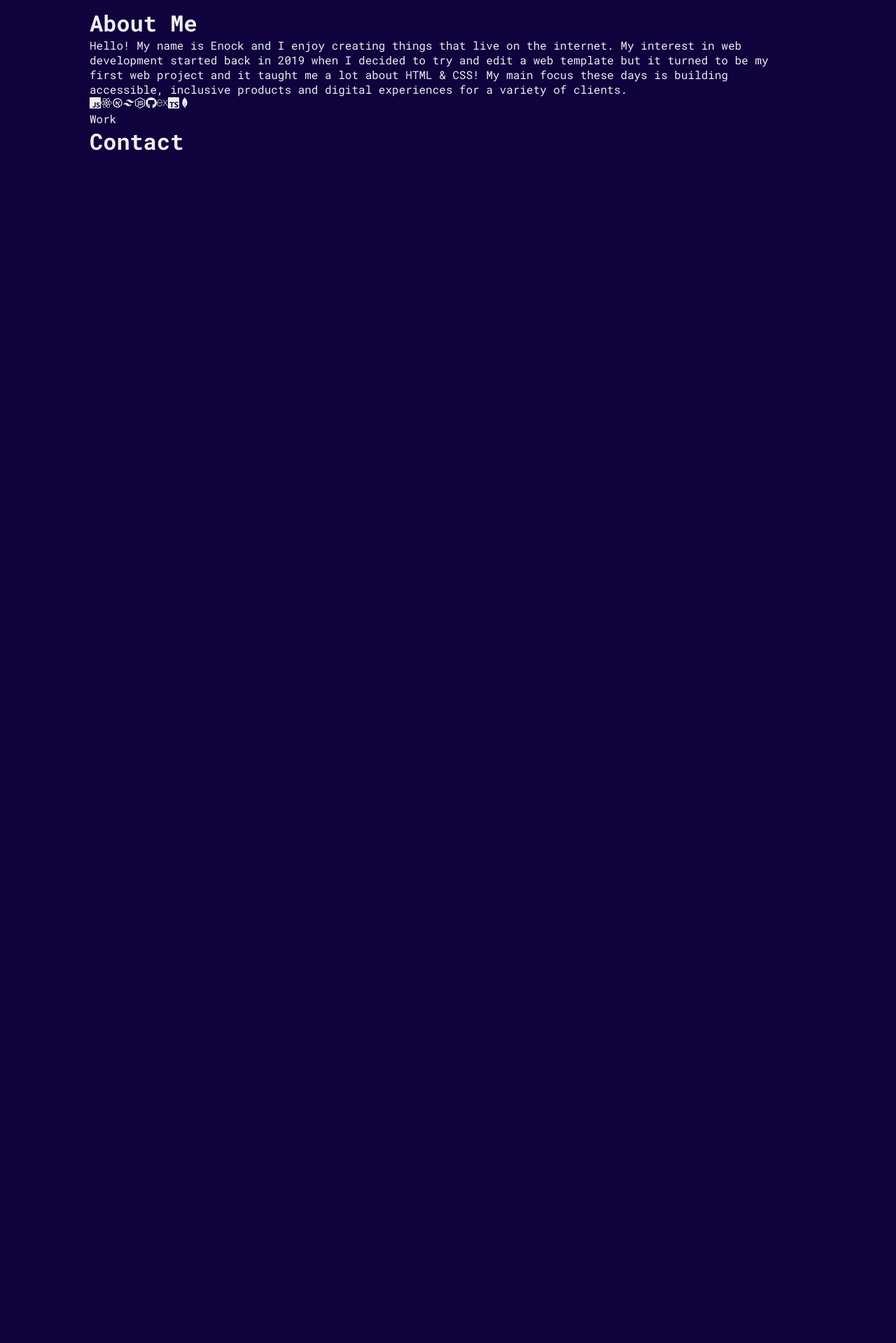
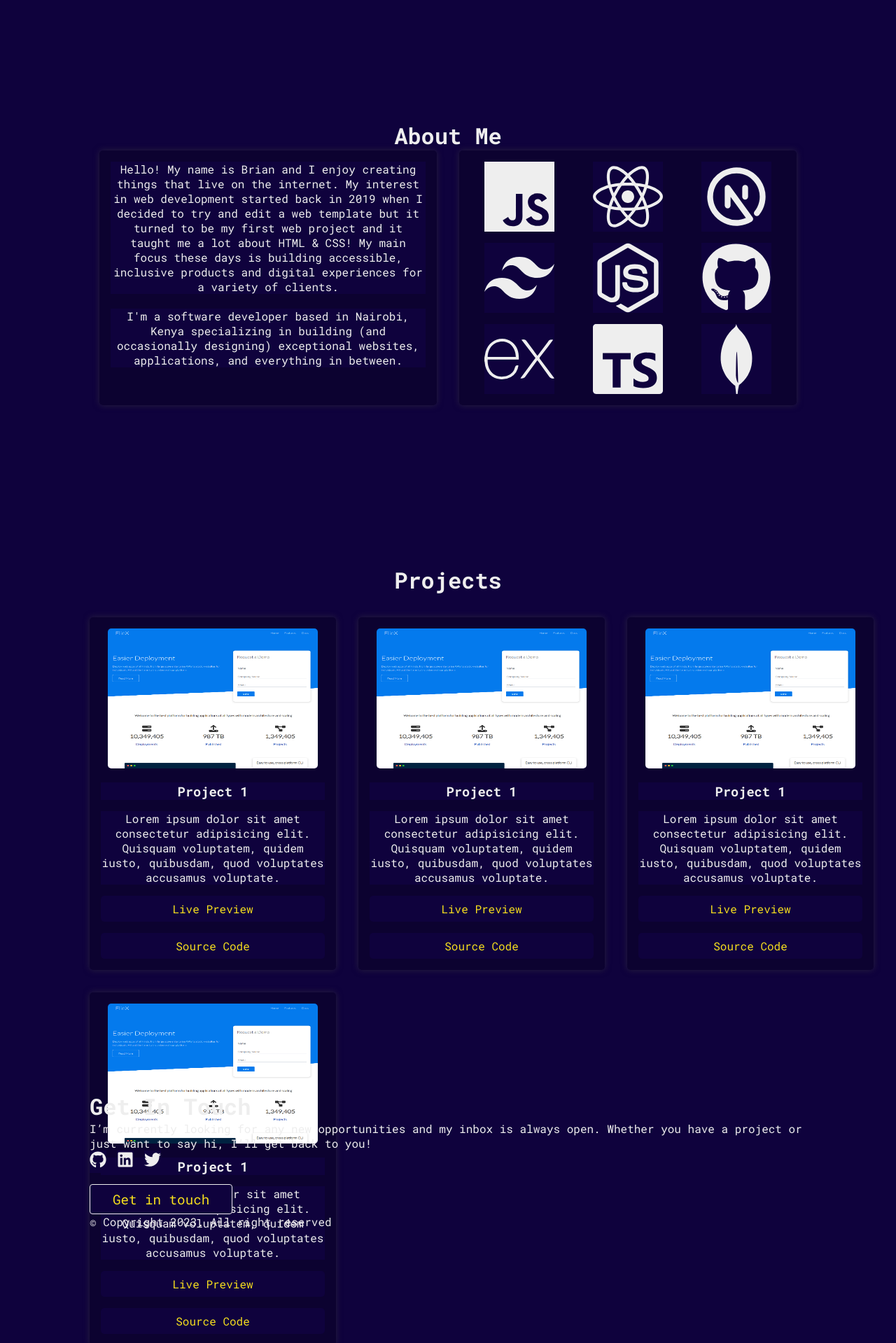
Before and after one commit to brain-ambani/brian-codes, a React (Create React App) app: page / in a window 1280 px wide. Shown: the part 860-2779 px from the top of the page at 70% size. Before the commit the page ends 1083 px from the top, so only its background shows below. Built offline with nearby package versions, Linux system fonts and the light colour scheme.

Commit message:
updated the portfolio

```diff
--- a/src/App.css
+++ b/src/App.css
@@ -1,10 +1,14 @@
 * {
   padding: 0;
   margin: 0;
-  box-sizing: border-box;
   font-family: "Roboto Mono", monospace;
+  color: #eee;
   background: #0f023d;
-  color: #eee;
+}
+
+.App {
+  width: 80%;
+  margin: 0 auto;
 }
 
 a {
@@ -15,11 +19,6 @@ ul {
   list-style-type: none;
 }
 
-.container {
-  width: 80%;
-  margin: 0 auto;
-}
-
 .btn {
   padding: 8px 2rem;
   font-size: 1.2rem;
@@ -28,3 +27,31 @@ ul {
   outline: none;
   border: none;
 }
+
+.socials {
+  display: flex;
+  justify-content: space-between;
+  width: 10%;
+  margin-bottom: 1rem;
+}
+
+.socials a {
+  color: #eee;
+  font-size: 1.5rem;
+}
+
+.socials a:hover {
+  color: #0f023d;
+}
+
+.btn {
+  background: #0f023d;
+  color: #f7df1e;
+  border: 1px solid #eee;
+  transition: all 0.3s ease-in-out;
+}
+
+.btn:hover {
+  background: #f7df1e;
+  color: #0f023d;
+}
--- /dev/null
+++ b/src/components/about/About.css
@@ -0,0 +1,38 @@
+.about {
+  height: 100vh;
+  display: flex;
+  flex-direction: column;
+  justify-content: center;
+  align-items: center;
+  text-align: center;
+}
+
+.about-wrapper {
+  display: flex;
+}
+
+.about-wrapper .card {
+  margin: 0 1rem;
+  padding: 1rem;
+  background-color: #0c0230;
+  border-radius: 5px;
+  box-shadow: 0 0 10px rgba(66, 65, 65, 0.5);
+  width: 450px;
+}
+
+.card-skill {
+  display: grid;
+  grid-template-columns: repeat(3, 1fr);
+  grid-gap: 1rem;
+}
+
+.skill {
+  width: 100px;
+  height: 100px;
+  margin: 0 auto;
+}
+
+.skill {
+  color: #f7df1e;
+  size: 100px;
+}
--- a/src/components/about/About.jsx
+++ b/src/components/about/About.jsx
@@ -1,4 +1,5 @@
 import React from "react";
+import "./About.css";
 import {
   SiJavascript,
   SiTailwindcss,
@@ -11,26 +12,39 @@ import { TbBrandNextjs } from "react-icons/tb";
 
 export default function About() {
   return (
-    <div>
+    <div className="about" id="about">
       <h1>About Me</h1>
-      <p>
-        Hello! My name is Enock and I enjoy creating things that live on the
-        internet. My interest in web development started back in 2019 when I
-        decided to try and edit a web template but it turned to be my first web
-        project and it taught me a lot about HTML & CSS! My main focus these
-        days is building accessible, inclusive products and digital experiences
-        for a variety of clients.
-      </p>
-      <div>
-        <SiJavascript />
-        <FaReact />
-        <TbBrandNextjs />
-        <SiTailwindcss />
-        <FaNodeJs />
-        <FaGithub />
-        <SiExpress />
-        <SiTypescript />
-        <SiMongodb />
+      <div className="about-wrapper">
+        <div className="card">
+          <p>
+            Hello! My name is Brian and I enjoy creating things that live on the
+            internet. My interest in web development started back in 2019 when I
+            decided to try and edit a web template but it turned to be my first
+            web project and it taught me a lot about HTML & CSS! My main focus
+            these days is building accessible, inclusive products and digital
+            experiences for a variety of clients.
+          </p>
+          <br></br>
+          <p>
+            I'm a software developer based in Nairobi, Kenya specializing in
+            building (and occasionally designing) exceptional websites,
+            applications, and everything in between.
+          </p>
+        </div>
+        <div className="card card-skill">
+          <SiJavascript
+            className="skill skill-js"
+            style={{ color: "yellow", size: "100px" }}
+          />
+          <FaReact className="skill" />
+          <TbBrandNextjs className="skill" />
+          <SiTailwindcss className="skill" />
+          <FaNodeJs className="skill" />
+          <FaGithub className="skill" />
+          <SiExpress className="skill" />
+          <SiTypescript className="skill" />
+          <SiMongodb className="skill" />
+        </div>
       </div>
     </div>
   );
--- a/src/components/contact/Contact.jsx
+++ b/src/components/contact/Contact.jsx
@@ -1,9 +1,42 @@
 import React from "react";
+import "./contact.css";
+import { FaGithub, FaLinkedin, FaTwitter } from "react-icons/fa";
 
 export default function Contact() {
   return (
-    <div>
-      <h1>Contact</h1>
+    <div className="contact" id="contact">
+      <h1>Get In Touch</h1>
+      <p>
+        I’m currently looking for any new opportunities and my inbox is always
+        open. Whether you have a project or just want to say hi, I’ll get back
+        to you!
+      </p>
+      <div className="socials">
+        <a
+          href="https://github.com/brian-ambani"
+          target="_blank"
+          rel="noreferrer"
+        >
+          <FaGithub />
+        </a>
+        <a
+          href="linkedin.com/in/brain-ambani-91522b172/"
+          target="_blank"
+          rel="noreferrer"
+        >
+          <FaLinkedin />
+        </a>
+        <a
+          href="https://twitter.com/brain_ambani"
+          target="_blank"
+          rel="noreferrer"
+        >
+          <FaTwitter />
+        </a>
+      </div>
+      <button className="btn">Get in touch</button>
+
+      <p>&copy; Copyright 2023. All right reserved</p>
     </div>
   );
 }
--- /dev/null
+++ b/src/components/contact/contact.css
@@ -0,0 +1,3 @@
+.contact{
+    margin-bottom:2.2rem;
+}
--- a/src/components/hero/Hero.jsx
+++ b/src/components/hero/Hero.jsx
@@ -4,8 +4,12 @@ import { FaGithub, FaLinkedin, FaTwitter } from "react-icons/fa";
 
 export default function Hero() {
   return (
-    <div className="hero">
-      <img className="profile" src="https://github/avatar.png" alt="profile" />
+    <div className="hero" id="home">
+      <img
+        className="profile"
+        src="https://images.pexels.com/photos/7485787/pexels-photo-7485787.jpeg"
+        alt="profile"
+      />
       <h2>Brian Ambani</h2>
       <h1>I build interactive web stuff.</h1>
       <p>
--- a/src/components/hero/hero.css
+++ b/src/components/hero/hero.css
@@ -12,6 +12,7 @@
   height: 200px;
   border-radius: 50%;
   margin-bottom: 1rem;
+  background-color: black;
 }
 
 .hero h2 {
@@ -29,30 +30,3 @@
   margin-bottom: 1rem;
   width: 60%;
 }
-.hero .socials {
-  display: flex;
-  justify-content: space-between;
-  width: 10%;
-  margin-bottom: 1rem;
-}
-
-.hero .socials a {
-  color: #eee;
-  font-size: 1.5rem;
-}
-
-.hero .socials a:hover {
-  color: #0f023d;
-}
-
-.hero .btn {
-  background: #0f023d;
-  color: #eee;
-  border: 1px solid #eee;
-  transition: all 0.3s ease-in-out;
-}
-
-.hero .btn:hover {
-  background: #eee;
-  color: #0f023d;
-}
--- a/src/components/nav/Nav.css
+++ b/src/components/nav/Nav.css
@@ -2,9 +2,21 @@
   display: flex;
   justify-content: space-between;
   align-items: center;
-  margin-top: 2.2rem;
-  width: 100%;
-  height: 80px;
+  padding: 1.2rem 2rem;
+  background: #0c0230;
+  color: var(--color-text);
+  box-shadow: 0 0 10px #0000001a;
+  position: sticky;
+  top: 0;
+  z-index: 999;
+}
+
+.nav-logo {
+  font-size: 1.5rem;
+  font-weight: 700;
+  text-decoration: none;
+  color: #f7df1e;
+  cursor: pointer;
 }
 
 .nav-items ul {
@@ -17,6 +29,25 @@
   font-size: 1.2rem;
 }
 
+.nav-items ul li a {
+  color: #eee;
+  text-decoration: none;
+  transition: all 0.3s ease-in-out;
+}
+
+.nav-items ul li a:hover {
+  color: #f7df1e;
+}
+
+.nav-items ul li .btn {
+  color: #f7df1e;
+}
+
+.nav-items ul li .btn:hover {
+  background: #f7df1e;
+  color: #0c0230;
+}
+
 .btn-switchmode {
   margin-right: 1.2rem;
   outline: none;
--- a/src/components/nav/Nav.jsx
+++ b/src/components/nav/Nav.jsx
@@ -5,7 +5,10 @@ import { MdOutlineLightMode } from "react-icons/md";
 export default function Nav() {
   return (
     <div className="nav">
-      <h1>Brian</h1>
+      <a href="#home" className="nav-logo">
+        Brian
+      </a>
+
       <div className="nav-items">
         <ul>
           <li>
@@ -21,7 +24,9 @@ export default function Nav() {
             <a href="#contact">Contact</a>
           </li>
           <li>
-            <a href="#contact">Resume</a>
+            <a href="#contact" className="btn">
+              Resume
+            </a>
           </li>
         </ul>
       </div>
--- /dev/null
+++ b/src/components/work/Work.css
@@ -0,0 +1,62 @@
+.work {
+  padding: 2rem 0;
+  height: calc(100vh - 80px);
+}
+.project-cards {
+  display: grid;
+  grid-template-columns: repeat(3, 1fr);
+  grid-gap: 2rem;
+  justify-items: center;
+  align-items: center;
+  margin-top: 2rem;
+}
+
+.work h1 {
+  text-align: center;
+  margin-bottom: 2rem;
+}
+
+.project-card {
+  background-color: #0c0230;
+  border-radius: 5px;
+  width: 320px;
+  box-shadow: 0 0 10px rgba(66, 65, 65, 0.5);
+  padding: 1rem;
+  text-align: center;
+}
+
+.project-card img {
+  height: 200px;
+  border-radius: 5px;
+  margin-bottom: 1rem;
+}
+
+.project-card img:hover {
+  transform: scale(1.05);
+  transition: all 0.3s ease-in-out;
+}
+
+.project-card h3 {
+  margin-bottom: 1rem;
+}
+
+.project-card p {
+  margin-bottom: 1rem;
+}
+
+.btn-work {
+  margin-top: 1rem;
+  display: block;
+  padding: 0.5rem 1rem;
+  border: none;
+  border-radius: 5px;
+  color: #f7df1e;
+  font-size: 1rem;
+  cursor: pointer;
+  transition: all 0.3s ease-in-out;
+}
+
+.btn-work:hover {
+  background-color: #f7df1e;
+  color: #0c0230;
+}
--- a/src/components/work/Work.jsx
+++ b/src/components/work/Work.jsx
@@ -1,5 +1,113 @@
 import React from "react";
+import "./Work.css";
+import hosting from "../../assets/hosting.png";
 
 export default function Work() {
-  return <div>Work</div>;
+  return (
+    <div className="work" id="work">
+      <h1>Projects</h1>
+      <div className="project-cards">
+        <div class="project-card">
+          <img src={hosting} width={300} height={200} alt="project 1" />
+          <h3>Project 1</h3>
+          <p>
+            Lorem ipsum dolor sit amet consectetur adipisicing elit. Quisquam
+            voluptatem, quidem iusto, quibusdam, quod voluptates accusamus
+            voluptate.
+          </p>
+          <a
+            href="https://brian-ambani.github.io/modern-landing-page/"
+            target="_blank"
+            rel="noreferrer"
+            className=" btn-work"
+          >
+            Live Preview
+          </a>
+          <a
+            href="https://github.com/brian-ambani/modern-landing-page/"
+            target="_blank"
+            rel="noreferrer"
+            className=" btn-work"
+          >
+            Source Code
+          </a>
+        </div>
+        <div class="project-card">
+          <img src={hosting} width={300} height={200} alt="project 1" />
+          <h3>Project 1</h3>
+          <p>
+            Lorem ipsum dolor sit amet consectetur adipisicing elit. Quisquam
+            voluptatem, quidem iusto, quibusdam, quod voluptates accusamus
+            voluptate.
+          </p>
+          <a
+            href="https://brian-ambani.github.io/modern-landing-page/"
+            target="_blank"
+            rel="noreferrer"
+            className=" btn-work"
+          >
+            Live Preview
+          </a>
+          <a
+            href="https://github.com/brian-ambani/modern-landing-page/"
+            target="_blank"
+            rel="noreferrer"
+            className=" btn-work"
+          >
+            Source Code
+          </a>
+        </div>
+        <div class="project-card">
+          <img src={hosting} width={300} height={200} alt="project 1" />
+          <h3>Project 1</h3>
+          <p>
+            Lorem ipsum dolor sit amet consectetur adipisicing elit. Quisquam
+            voluptatem, quidem iusto, quibusdam, quod voluptates accusamus
+            voluptate.
+          </p>
+          <a
+            href="https://brian-ambani.github.io/modern-landing-page/"
+            target="_blank"
+            rel="noreferrer"
+            className=" btn-work"
+          >
+            Live Preview
+          </a>
+          <a
+            href="https://github.com/brian-ambani/modern-landing-page/"
+            target="_blank"
+            rel="noreferrer"
+            className=" btn-work"
+          >
+            Source Code
+          </a>
+        </div>
+        <div class="project-card">
+          <img src={hosting} width={300} height={200} alt="project 1" />
+          <h3>Project 1</h3>
+          <p>
+            Lorem ipsum dolor sit amet consectetur adipisicing elit. Quisquam
+            voluptatem, quidem iusto, quibusdam, quod voluptates accusamus
+            voluptate.
+          </p>
+          <a
+            href="https://brian-ambani.github.io/modern-landing-page/"
+            target="_blank"
+            rel="noreferrer"
+            className=" btn-work"
+          >
+            Live Preview
+          </a>
+          <a
+            href="https://github.com/brian-ambani/modern-landing-page/"
+            target="_blank"
+            rel="noreferrer"
+            className=" btn-work"
+          >
+            Source Code
+          </a>
+        </div>
+      </div>
+    </div>
+  );
 }
```
Also changed, not shown: src/assets/hosting.png (added).
